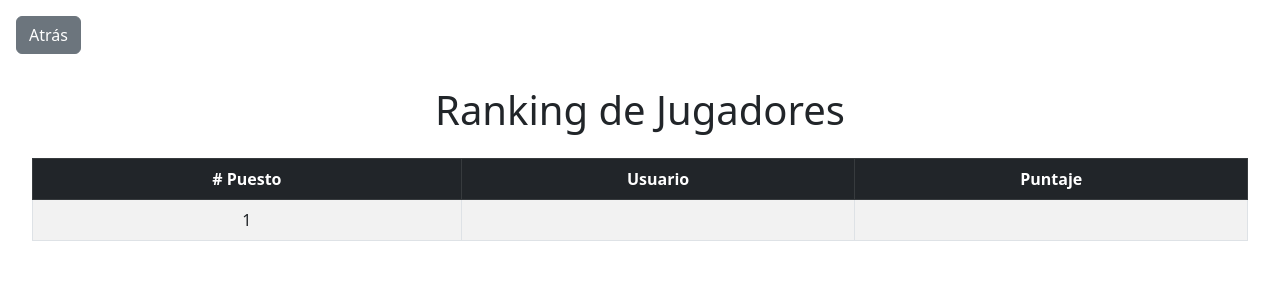
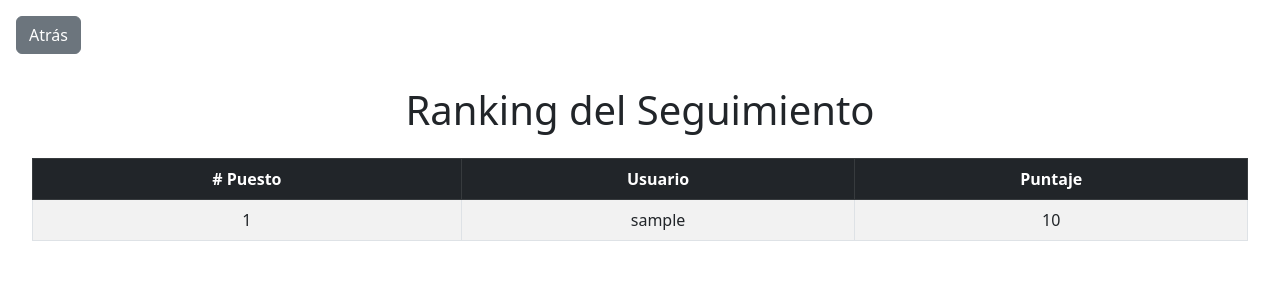
Before and after one commit to FaNaLuDiSoftware/online, a PHP site: page /php/ranking-tracking.php in a window 1280 px wide. Shown: the top 300 px of the page. Run offline with PHP 8.4, Linux system fonts and the light colour scheme; tables that the repository leaves empty or names only in its code hold one stand-in row (values such as "Sample post"); data that the repository does not hold is empty.

Commit message:
agregando nuevo ranking del seguimiento

```diff
--- a/menu.html
+++ b/menu.html
@@ -12,6 +12,7 @@
     <div class="container">
         <div class="top-icons">
             <a href="php/ranking.php" class="icon-button"><i class="fas fa-trophy"></i></a>
+            <a href="php/ranking-tracking.php" class="icon-button"><i class="fas fa-medal"></i></a>
             <a href="balanza.html" class="icon-button"><i class="fas fa-balance-scale-right"></i></a>
         </div>
 
--- a/php/ranking-tracking.php
+++ b/php/ranking-tracking.php
@@ -14,7 +14,7 @@ error_reporting(E_ALL);
 $result = $conn->query("SELECT user_name_rt, score_rt FROM ranking_tracking ORDER BY score_rt DESC");
 
 $puesto = 1;
-echo '<!DOCTYPE html><html lang="es"><head><meta charset="UTF-8"><title>Ranking de Jugadores</title>';
+echo '<!DOCTYPE html><html lang="es"><head><meta charset="UTF-8"><title>Ranking del Seguimiento</title>';
 echo '<meta name="viewport" content="width=device-width, initial-scale=1">';
 echo '<link href="https://cdn.jsdelivr.net/npm/bootstrap@5.3.0/dist/css/bootstrap.min.css" rel="stylesheet">';
 echo '<style>.table-primary{background-color:#cce5ff!important;}</style>';
@@ -22,7 +22,7 @@ echo '</head><body>';
 echo '<div class="container-fluid p-3">';
 echo '<span><a href="../menu.html" class="btn btn-secondary mb-3">Atrás</a></span>';
 echo '<div class="container-fluid p-3">';
-echo '<span><h1 class="mb-4 text-center">Ranking de Jugadores</h1></span>';
+echo '<span><h1 class="mb-4 text-center">Ranking del Seguimiento</h1></span>';
 echo '<div class="table-responsive">';
 echo '<table class="table table-bordered table-striped align-middle">';
 echo '<thead class="table-dark"><tr>';
@@ -31,8 +31,8 @@ echo '</tr></thead><tbody>';
 while ($row = $result->fetch_assoc()) {
     echo '<tr>';
     echo '<td class="text-center">' . $puesto . '</td>';
-    echo '<td class="text-center">' . htmlspecialchars($row['user_name']) . '</td>';
-    echo '<td class="text-center">' . htmlspecialchars($row['score']) . '</td>';
+    echo '<td class="text-center">' . htmlspecialchars($row['user_name_rt']) . '</td>';
+    echo '<td class="text-center">' . htmlspecialchars($row['score_rt']) . '</td>';
     echo '</tr>';
     $puesto++;
 }
```
Also changed, not shown: 1 other file.
